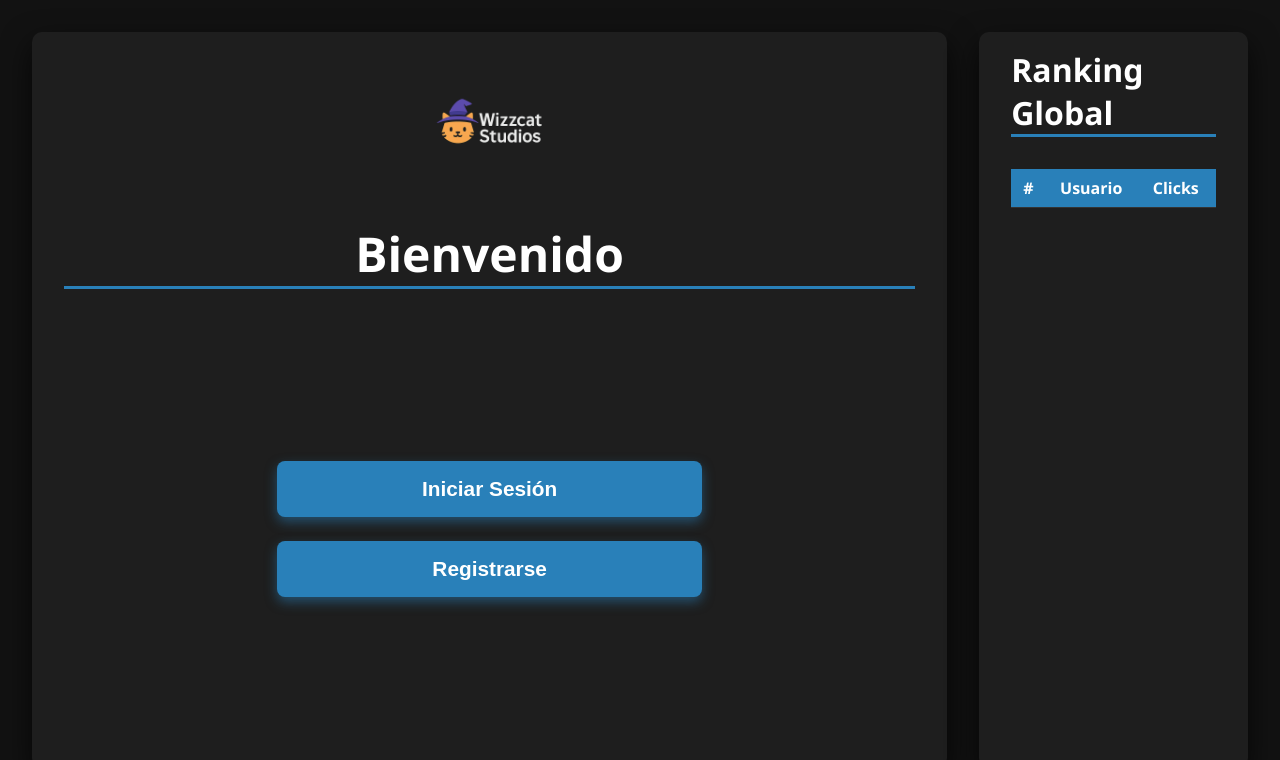
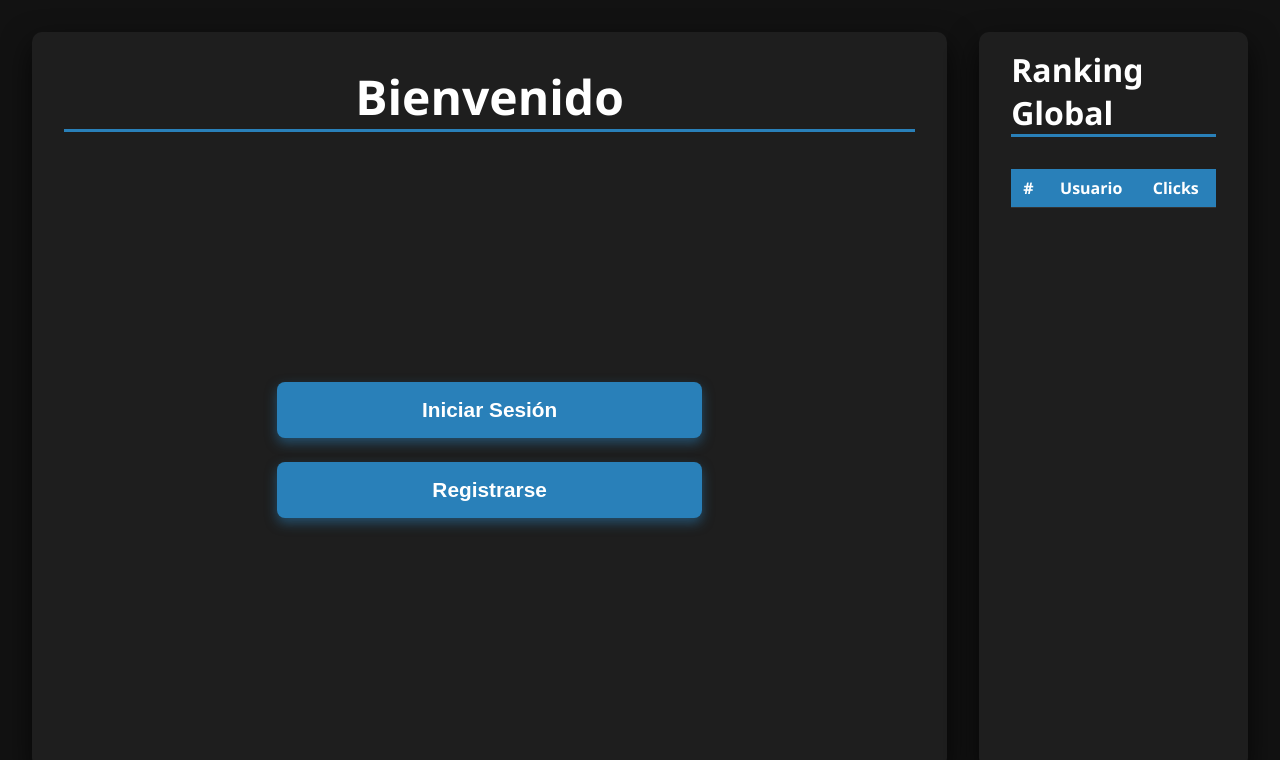
Before and after one commit to ezequielchaves1392/multiplayer-ranking, a website: page public/home/index.html in a window 1280 px wide. Drawn offline with nearby package versions, Linux system fonts and the light colour scheme; no server answers.

Commit message:
Logo removed

```diff
--- a/public/home/index.html
+++ b/public/home/index.html
@@ -10,9 +10,6 @@
 <body>
   <main>
     <section class="home-options" role="main">
-      <div class="logo-container">
-        <img src="/public/logo.png" alt="Wizzcat Studios logo" class="logo-img" style="width: 120px; margin-bottom: 1rem;" />
-      </div>
       <h1>Bienvenido</h1>
       <div class="buttons-wrapper">
         <button onclick="location.href='../login/login.html'">Iniciar Sesión</button>
```
